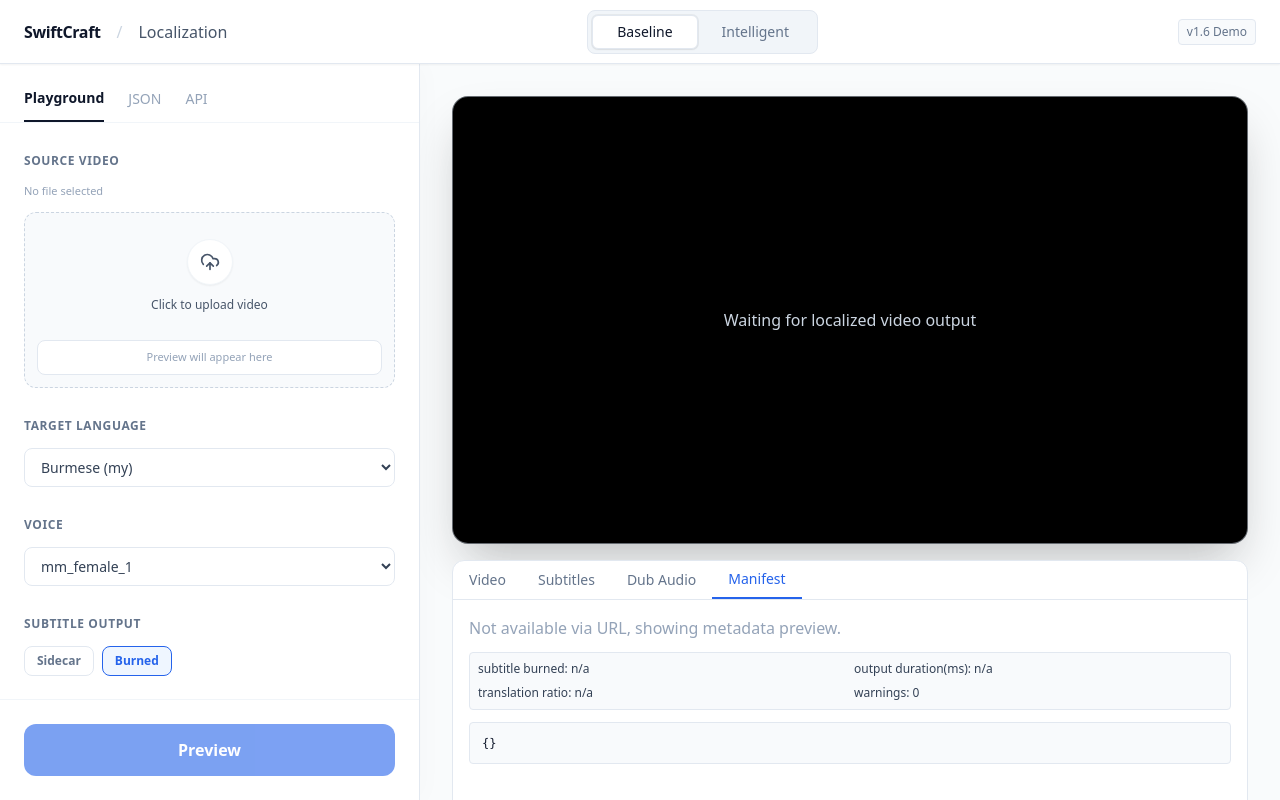
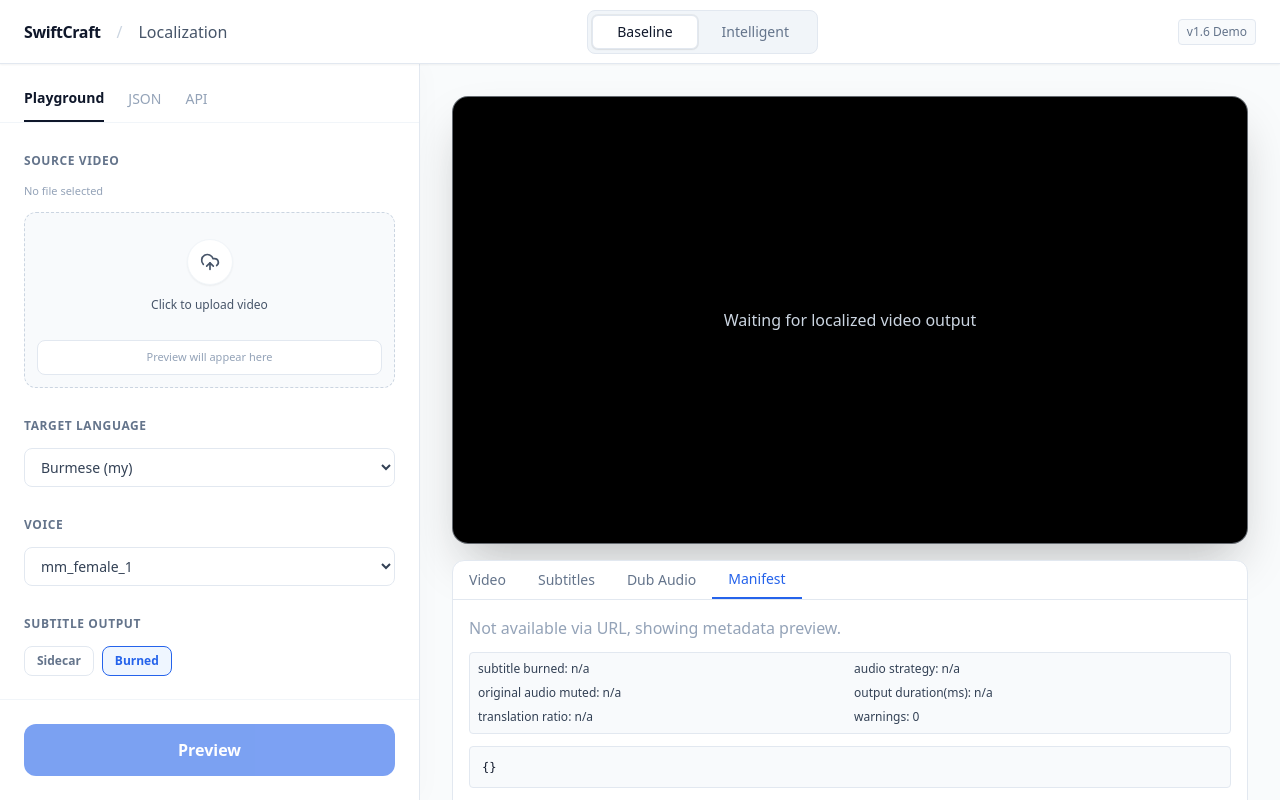
Before and after one commit to zhaojfifa/swiftcraft, a Next.js app in the folder frontend/: page /workspace/localization in a window 1280 px wide. Both pictures are taken after a click on the button "Manifest". Built offline with nearby package versions, Linux system fonts and the light colour scheme; no server answers.

Commit message:
feat(frontend): show audio strategy fields in localization manifest summary

```diff
--- a/frontend/app/workspace/localization/components/OutputTabs.tsx
+++ b/frontend/app/workspace/localization/components/OutputTabs.tsx
@@ -68,6 +68,8 @@ export default function OutputTabs({
     }
   })();
   const subtitleBurned = String(manifestObj?.subtitle_burned ?? "n/a");
+  const audioStrategy = String(manifestObj?.audio_strategy ?? "n/a");
+  const originalAudioMuted = String(manifestObj?.original_audio_muted ?? "n/a");
   const outputDuration = String(
     (manifestObj?.metrics as Record<string, unknown> | undefined)?.total_latency_ms ?? "n/a",
   );
@@ -161,6 +163,8 @@ export default function OutputTabs({
             )}
             <div className="grid grid-cols-2 gap-2 rounded border border-slate-200 bg-slate-50 p-2 text-xs text-slate-700">
               <div>subtitle burned: {subtitleBurned}</div>
+              <div>audio strategy: {audioStrategy}</div>
+              <div>original audio muted: {originalAudioMuted}</div>
               <div>output duration(ms): {outputDuration}</div>
               <div>translation ratio: {translationRatio}</div>
               <div>warnings: {warningCount}</div>
```
